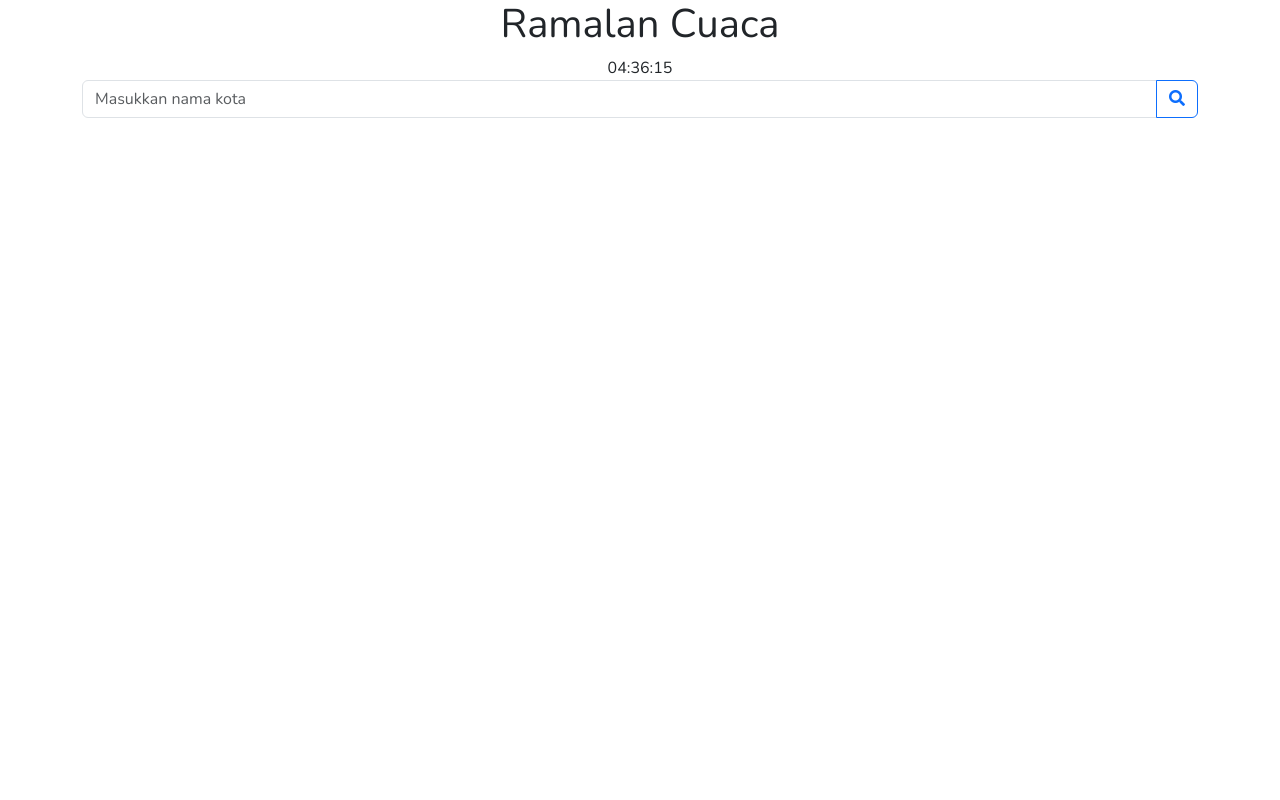
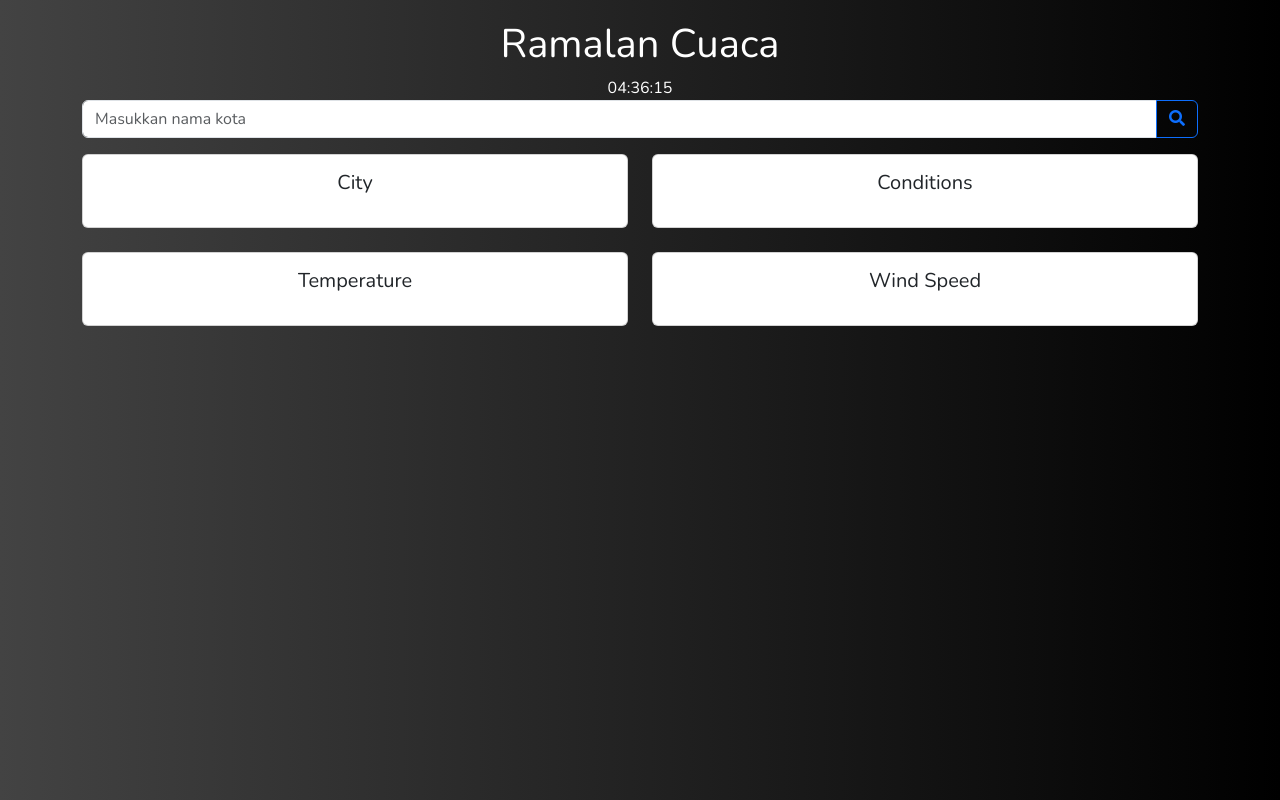
Before and after one commit to anoon537/FinalProject4H8_Kelompok3_WDPKS010, a plain HTML site: page index.html in a window 1280 px wide. Drawn offline with nearby package versions, Linux system fonts and the light colour scheme.

Commit message:
Fixing Design Layouting

```diff
--- a/index.html
+++ b/index.html
@@ -42,10 +42,44 @@
             <i class="fas fa-search"></i>
           </button>
         </div>
-        <h6 id="kota"></h6>
-        <h6 id="temp"></h6>
-        <h6 id="condition"></h6>
-        <h6 id="wind-speed"></h6>
+
+        <div class="row">
+          <div class="col-sm-6 mb-3 mb-sm-0">
+            <div class="card">
+              <div class="card-body">
+                <h5 class="card-title">City</h5>
+                <p class="card-text"><h6 id="kota"></h6></p>
+              </div>
+            </div>
+          </div>
+          <div class="col-sm-6">
+            <div class="card">
+              <div class="card-body">
+                <h5 class="card-title">Conditions</h5>
+                <p class="card-text"><h6 id="temp"></h6></p>
+              </div>
+            </div>
+          </div>
+        </div><br>
+
+        <div class="row">
+          <div class="col-sm-6 mb-3 mb-sm-0">
+            <div class="card">
+              <div class="card-body">
+                <h5 class="card-title">Temperature</h5>
+                <p class="card-text"><h6 id="condition"></h6></p>
+              </div>
+            </div>
+          </div>
+          <div class="col-sm-6">
+            <div class="card">
+              <div class="card-body">
+                <h5 class="card-title">Wind Speed</h5>
+                <p class="card-text"><h6 id="wind-speed"></h6></p>
+              </div>
+            </div>
+          </div>
+        </div>
       </div>
     </div>
 
--- a/style.css
+++ b/style.css
@@ -2,3 +2,14 @@
   font-family: "Merriweather Sans", sans-serif;
   font-family: "Nunito", sans-serif;
 }
+
+body{
+  background: #000000;  /* fallback for old browsers */
+  background: -webkit-linear-gradient(to right, #434343, #000000);  /* Chrome 10-25, Safari 5.1-6 */
+  background: linear-gradient(to right, #434343, #000000); /* W3C, IE 10+/ Edge, Firefox 16+, Chrome 26+, Opera 12+, Safari 7+ */
+}
+
+.text-center{
+  color: #fff;
+  margin-top: 20px;
+}
```
